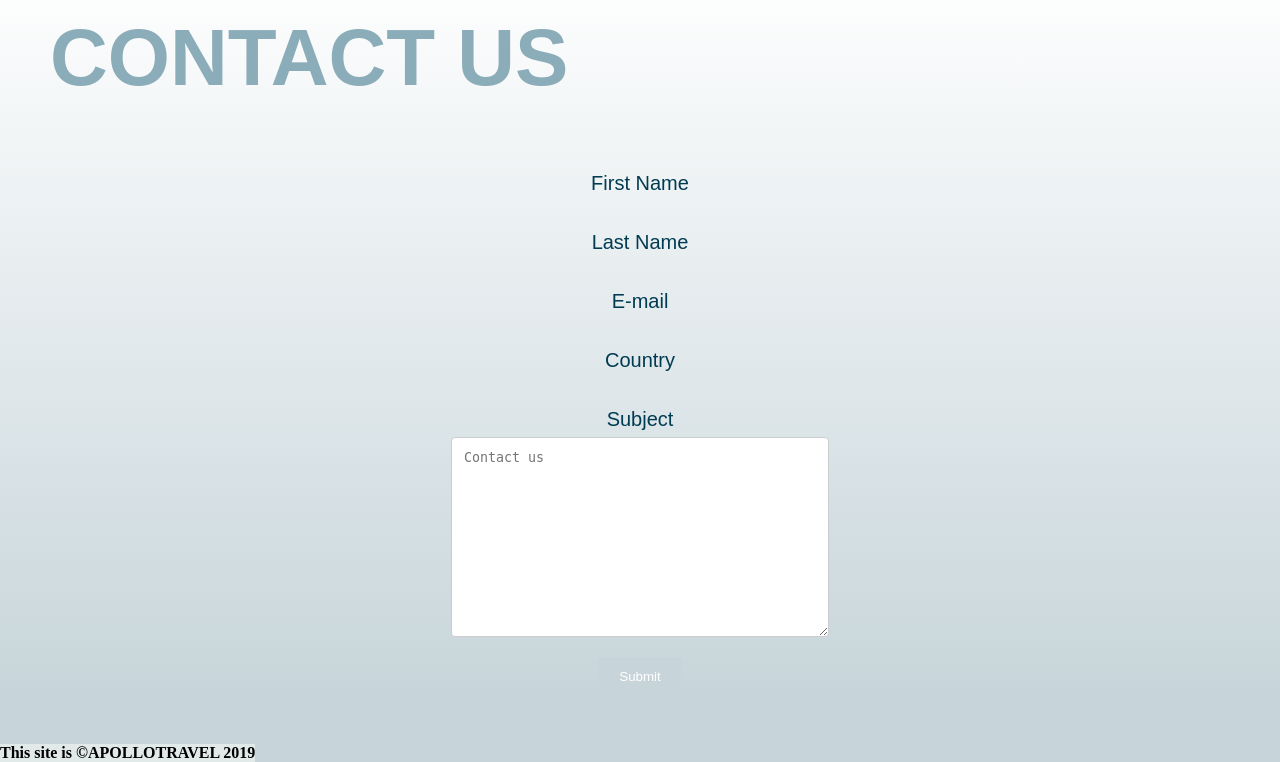
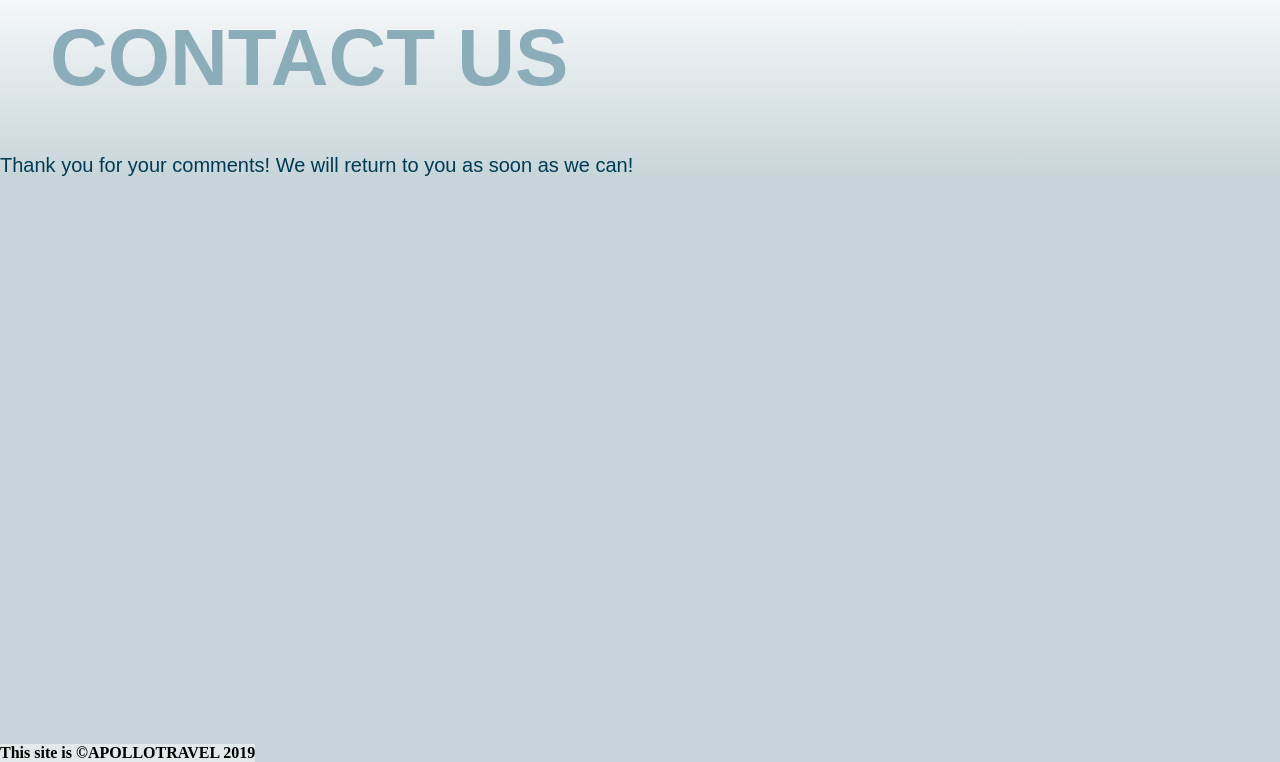
Before and after one commit to JuanJUribe/travelcssi, a Python web app: template templates/contact.html in a window 1280 px wide. Shown: the part 38-800 px from the top of the page. Run offline with Jinja, Linux system fonts and the light colour scheme; the template is opened without the code that fills it, so the values that code supplies are empty.

Commit message:
Show message after contact, and update css

```diff
--- a/main.py
+++ b/main.py
@@ -178,6 +178,7 @@ class ContactHandler(webapp2.RequestHandler):
                 'lastName':user.last_name,
                 'country':user.country,
                 'email':user.email,
+                'isForm': True,
             }))
         else:
             return self.redirect('/profile')
@@ -186,8 +187,8 @@ class ContactHandler(webapp2.RequestHandler):
         user_key = User.query().filter(User.email == google_user.email()).get().key
         subject = self.request.get('subject')
         ContactMessage(user=user_key, message=subject).put()
-        template = jinja_env.get_template('templates/post-contact.html')
-        self.response.write(template.render())
+        template = jinja_env.get_template('templates/contact.html')
+        self.response.write(template.render({'isForm': False}))
 
 class AdminContactHandler(webapp2.RequestHandler):
     def get(self):
--- a/scripts/contact.js
+++ /dev/null
@@ -1,8 +0,0 @@
-function onSubmit (){
-  const contactForm = document.querySelector('#OnSubmit');
-  contactForm.style.display = "none";
-  const response = document.querySelector('#New');
-  console.log(response);
-  response.style.display = "block"
-
-}
--- a/styles/contact.css
+++ b/styles/contact.css
@@ -83,9 +83,6 @@ input[type=submit]:hover {
   text-align: center;
 
 }
-#New {
-  display: none;
-}
 
 header {
   background-color: #C7D5DA;
--- a/templates/contact.html
+++ b/templates/contact.html
@@ -18,8 +18,8 @@
         </nav>
       </header>
 
-    <h1>CONTACT US</H1>
-
+    <h1>CONTACT US</h1>
+    {% if isForm %}
       <div class="container" id='OnSubmit'>
         <form action='/contact-us' method='post'>
 
@@ -41,9 +41,9 @@
           <input type="Submit">
         </form>
       </div>
+    {% else %}
       <div id="New">Thank you for your comments! We will return to you as soon as we can!</div>
-    <script type="text/javascript" src='scripts/contact.js'>
-    </script>
+    {% endif %}
 
     <footer>
       This site is &copyAPOLLOTRAVEL 2019
```
Lines whose indentation alone changed are shown as unchanged.
